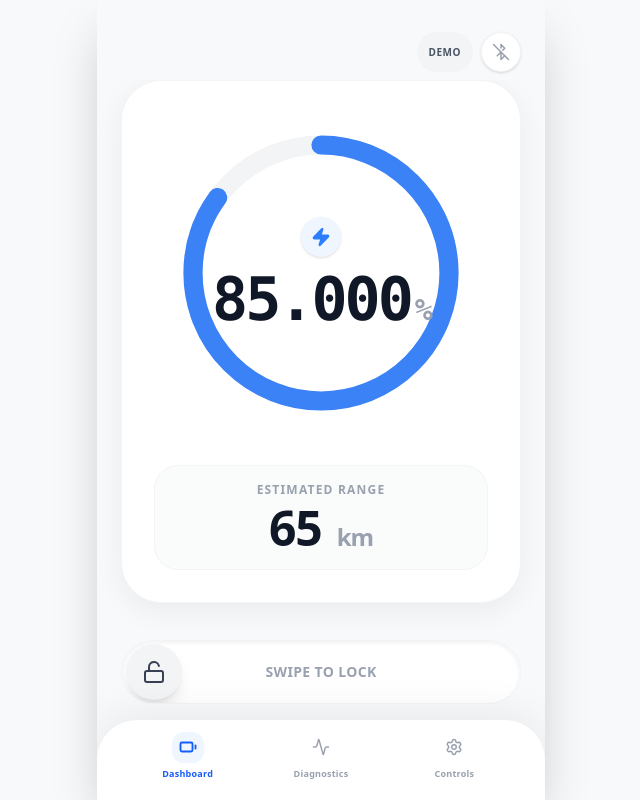
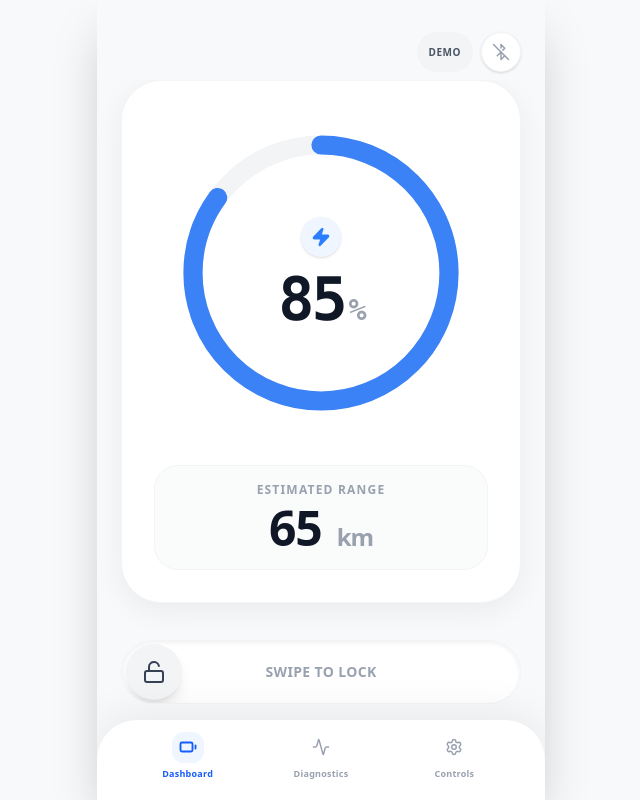
Before and after one commit to aryandon3g/electric-ev-app, a React (Vite) app: page / in a window 1280 px wide. Shown: the whole page, without its empty margins (319-959 px from the left). Built offline with nearby package versions, Linux system fonts and the light colour scheme.

Commit message:
feat: show precision percentage only when charging
Switch display to whole numbers during normal use to reduce UI jitter and improve readability, while keeping high-precision decimals during charge state.

```diff
--- a/src/components/LiveProgressBar.tsx
+++ b/src/components/LiveProgressBar.tsx
@@ -12,7 +12,8 @@ interface LiveProgressBarProps {
 export function LiveProgressBar({ percentage, isCharging, voltage, estimatedRangeKM }: LiveProgressBarProps) {
   // Smoothly animate the percentage value
   const animatedPercent = useSpring(percentage, { bounce: 0, duration: 1500 });
-  const displayPercent = useTransform(animatedPercent, (v) => v.toFixed(3));
+  const displayPercentCharging = useTransform(animatedPercent, (v) => v.toFixed(3));
+  const displayPercentNormal = useTransform(animatedPercent, (v) => Math.round(v).toString());
 
   useEffect(() => {
     animatedPercent.set(percentage);
@@ -59,7 +60,11 @@ export function LiveProgressBar({ percentage, isCharging, voltage, estimatedRang
             <Zap size={20} className={isCharging ? 'fill-green-500' : 'fill-blue-500'} />
           </div>
           <div className={`text-5xl sm:text-6xl font-black font-mono tracking-tighter flex items-baseline ${isCharging ? 'text-green-500' : 'text-gray-900'}`}>
-            <motion.span>{displayPercent}</motion.span>
+            {isCharging ? (
+              <motion.span>{displayPercentCharging}</motion.span>
+            ) : (
+              <motion.span>{displayPercentNormal}</motion.span>
+            )}
             <span className="text-3xl font-bold ml-1 text-gray-400">%</span>
           </div>
         </div>
```
